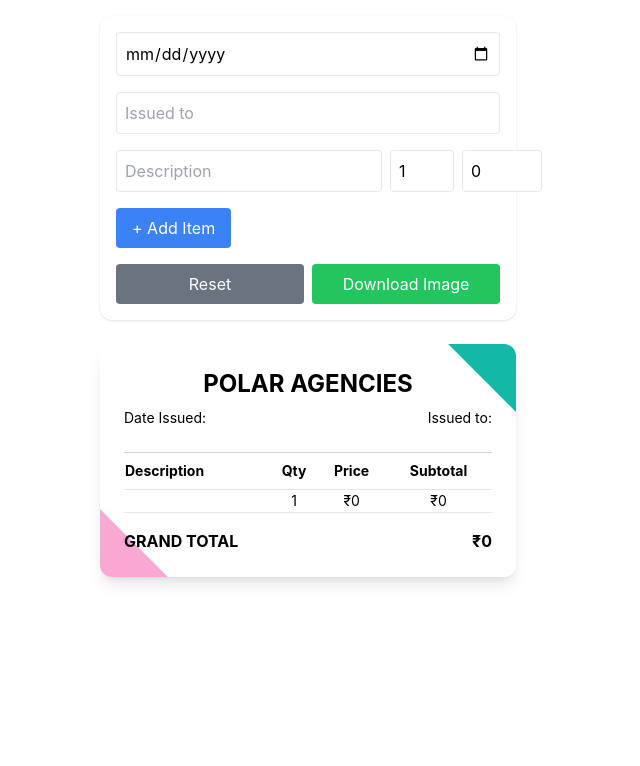
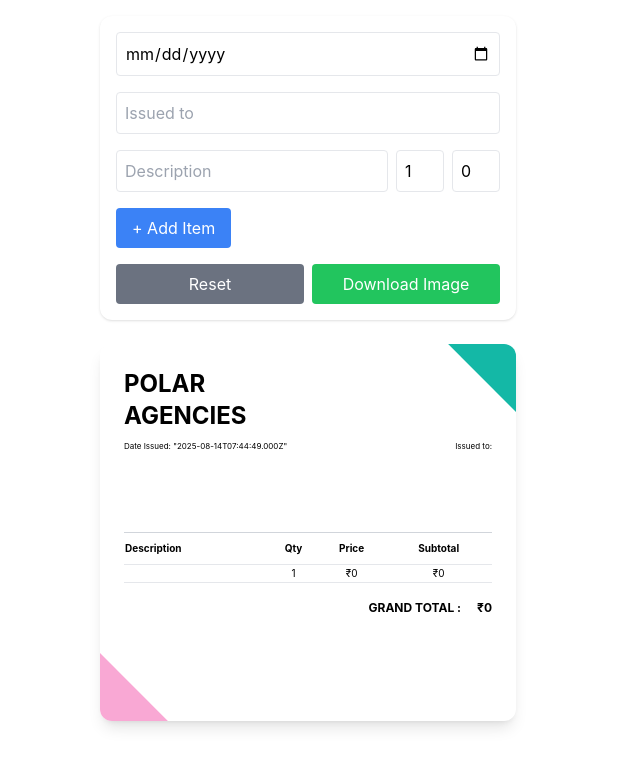
Before and after one commit to mosh1331/receipt-generator, a React (Create React App) app: page / in a window 1280 px wide. Shown: the top 766 px of the page, without its empty margins (332-972 px from the left). Built offline with nearby package versions, Linux system fonts and the light colour scheme.

Commit message:
ui fixes

```diff
--- a/src/receiptgenerator/ReceiptGenerator.jsx
+++ b/src/receiptgenerator/ReceiptGenerator.jsx
@@ -1,8 +1,8 @@
-import React, { useState, useRef } from "react";
+import React, { useState, useRef, useEffect } from "react";
 import html2canvas from "html2canvas";
 
 export default function ReceiptGenerator() {
-  const [date, setDate] = useState("");
+  const [date, setDate] = useState();
   const [issuedTo, setIssuedTo] = useState("");
   const [items, setItems] = useState([{ description: "", qty: 1, price: 0 }]);
   const receiptRef = useRef(null);
@@ -36,6 +36,10 @@
     }
   };
 
+  useEffect(()=>{
+    setDate(JSON.stringify(new Date()))
+  },[])
+
   return (
     <div className="p-4 max-w-md mx-auto space-y-6">
       {/* Form */}
@@ -67,14 +71,14 @@
               min="1"
               value={item.qty}
               onChange={(e) => handleItemChange(idx, "qty", e.target.value)}
-              className="w-16 border p-2 rounded"
+              className="w-12 border p-2 rounded"
             />
             <input
               type="number"
               min="0"
               value={item.price}
               onChange={(e) => handleItemChange(idx, "price", e.target.value)}
-              className="w-20 border p-2 rounded"
+              className="w-12 border p-2 rounded"
             />
           </div>
         ))}
@@ -98,16 +102,18 @@
         <div className="absolute bottom-0 left-0 w-24 h-24 bg-pink-300 rotate-45 -translate-x-12 translate-y-12"></div>
 
         {/* Header */}
-        <div className="relative z-10 text-center">
-          <h1 className="text-2xl font-bold">POLAR AGENCIES</h1>
-          <div className="flex justify-between mt-2 text-sm">
+        <div className="relative z-10 text-left mb-20">
+          <h1 className="text-2xl font-bold">POLAR </h1>
+          <h1 className="text-2xl font-bold uppercase">Agencies </h1>
+
+          <div className="flex justify-between mt-2 text-[8px]">
             <span>Date Issued: {date}</span>
             <span>Issued to: {issuedTo}</span>
           </div>
         </div>
 
         {/* Table */}
-        <table className="w-full mt-6 text-sm relative z-10 border-t border-b border-gray-300">
+        <table className="w-full mt-6 text-[10px] relative z-10 border-t border-b border-gray-300">
           <thead>
             <tr className="border-b">
               <th className="text-left py-2">Description</th>
@@ -119,7 +125,7 @@
           <tbody>
             {items.map((item, idx) => (
               <tr key={idx} className="border-b">
-                <td className="py-2">{item.description}</td>
+                <td className="py-2 border-">{item.description}</td>
                 <td className="text-center">{item.qty}</td>
                 <td className="text-center">₹{item.price}</td>
                 <td className="text-center">₹{item.qty * item.price}</td>
@@ -129,8 +135,8 @@
         </table>
 
         {/* Total */}
-        <div className="flex justify-between mt-4 font-bold relative z-10">
-          <span>GRAND TOTAL</span>
+        <div className="flex justify-end gap-4 mt-4 text-[12px] font-bold relative z-10 mb-20">
+          <span>GRAND TOTAL : </span>
           <span>₹{grandTotal}</span>
         </div>
       </div>
```
